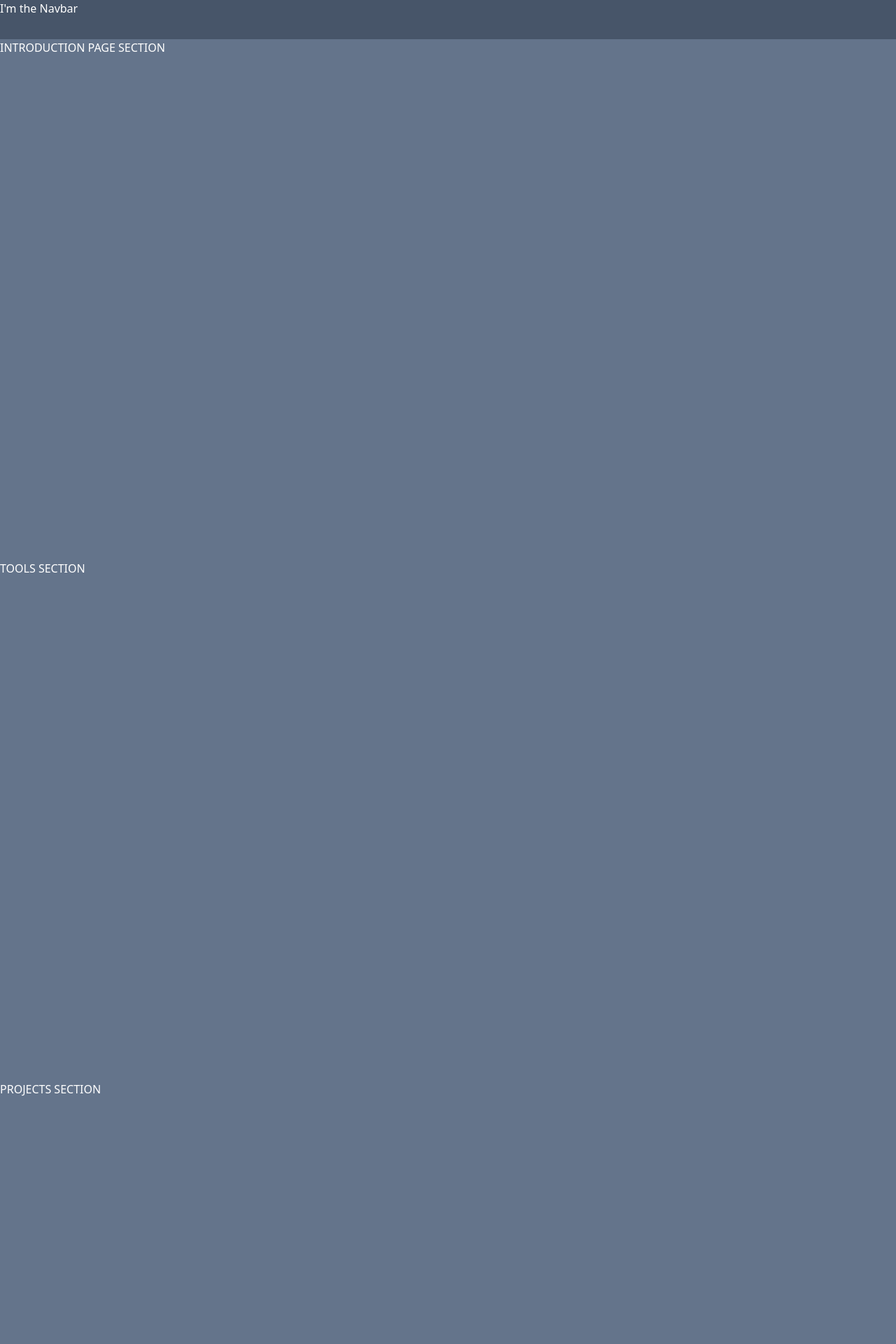
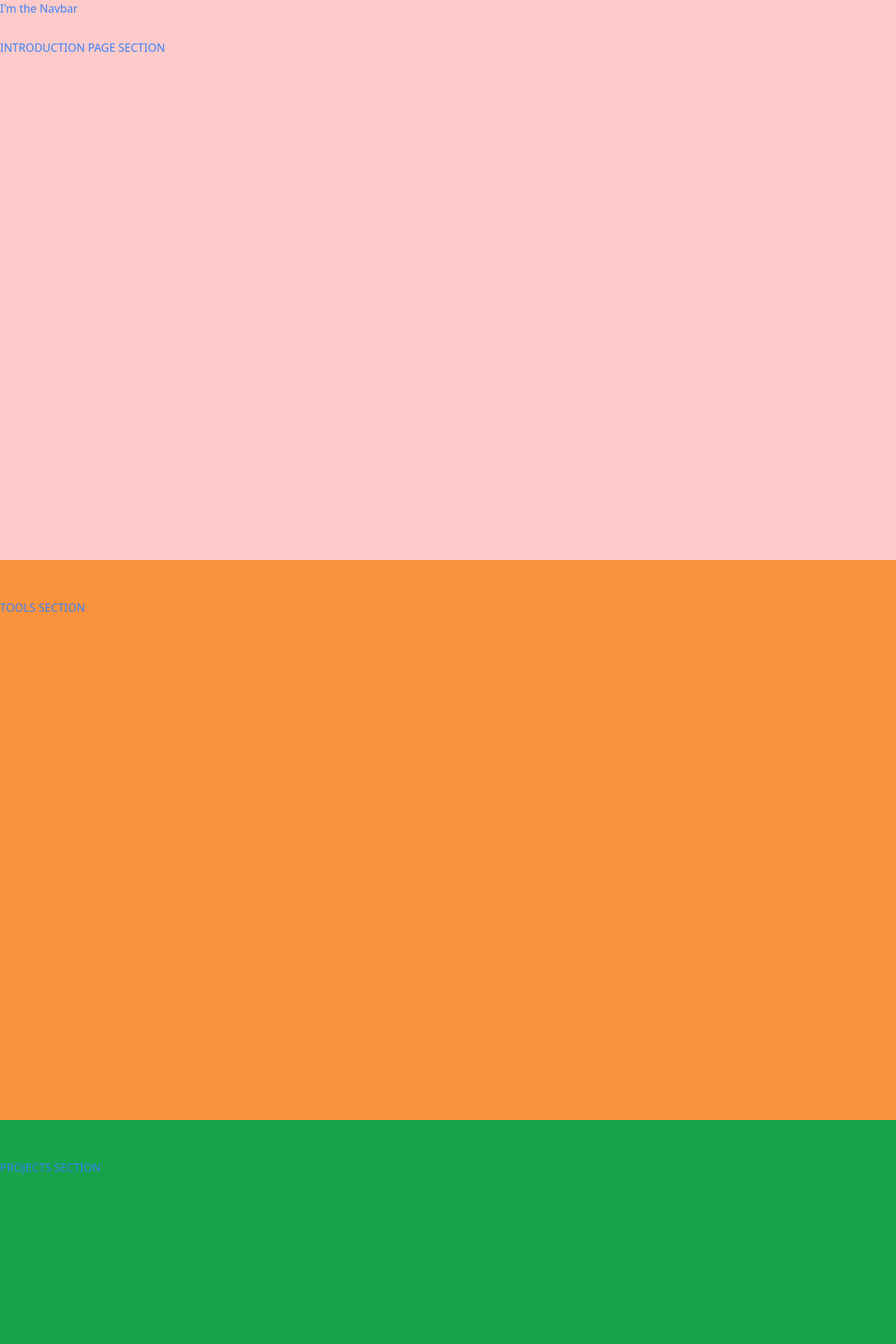
Before and after one commit to jro31/portfolio-v3, a Next.js app: page / in a window 1280 px wide. Shown: the top 1920 px of the page at 70% size. Built offline with nearby package versions, Linux system fonts and the light colour scheme.

Commit message:
Tweaks to scroll-snap

```diff
--- a/components/homepage-sections/SectionContainer.js
+++ b/components/homepage-sections/SectionContainer.js
@@ -1,5 +1,9 @@
 const SectionContainer = props => {
-  return <div className='h-screen-minus-nav snap-start'>{props.children}</div>;
+  return (
+    <div className={`h-screen box-border snap-start ${props.className || ''}`}>
+      <div className='pt-navbar-height'>{props.children}</div>
+    </div>
+  );
 };
 
 export default SectionContainer;
--- a/components/homepage-sections/introduction/Introduction.js
+++ b/components/homepage-sections/introduction/Introduction.js
@@ -1,7 +1,7 @@
 import SectionContainer from '../SectionContainer';
 
 const Introduction = () => {
-  return <SectionContainer>INTRODUCTION PAGE SECTION</SectionContainer>;
+  return <SectionContainer className='bg-red-200'>INTRODUCTION PAGE SECTION</SectionContainer>;
 };
 
 export default Introduction;
--- a/components/homepage-sections/projects/Projects.js
+++ b/components/homepage-sections/projects/Projects.js
@@ -1,7 +1,7 @@
 import SectionContainer from '../SectionContainer';
 
 const Projects = () => {
-  return <SectionContainer>PROJECTS SECTION</SectionContainer>;
+  return <SectionContainer className='bg-green-600'>PROJECTS SECTION</SectionContainer>;
 };
 
 export default Projects;
--- a/components/homepage-sections/tools/Tools.js
+++ b/components/homepage-sections/tools/Tools.js
@@ -1,7 +1,7 @@
 import SectionContainer from '../SectionContainer';
 
 const Tools = () => {
-  return <SectionContainer>TOOLS SECTION</SectionContainer>;
+  return <SectionContainer className='bg-orange-400'>TOOLS SECTION</SectionContainer>;
 };
 
 export default Tools;
--- a/components/layout/Layout.js
+++ b/components/layout/Layout.js
@@ -2,9 +2,9 @@ import Navbar from './navbar/Navbar';
 
 const Layout = props => {
   return (
-    <div className='bg-slate-500 mt-navbar-height text-white'>
+    <div className='bg-black text-blue-500'>
       <Navbar />
-      <main className='min-h-screen-minus-nav'>{props.children}</main>
+      <main className=''>{props.children}</main>
     </div>
   );
 };
--- a/components/layout/navbar/Navbar.js
+++ b/components/layout/navbar/Navbar.js
@@ -1,5 +1,7 @@
 const Navbar = () => {
-  return <div className='fixed top-0 h-navbar-height w-full bg-slate-600'>I&#39;m the Navbar</div>;
+  return (
+    <div className='fixed top-0 h-navbar-height w-full bg-transparent'>I&#39;m the Navbar</div>
+  );
 };
 
 export default Navbar;
--- a/pages/index.js
+++ b/pages/index.js
@@ -23,11 +23,9 @@ const HomePage = () => {
         <meta name='description' content='Generated by create next app' />
       </Head>
 
-      <div className=''>
-        <Introduction />
-        <Tools />
-        <Projects />
-      </div>
+      <Introduction />
+      <Tools />
+      <Projects />
       {/* <div onClick={testClickHandler}>The test reducer state is {testReducerState.toString()}</div> */}
     </Fragment>
   );
--- a/styles/globals.css
+++ b/styles/globals.css
@@ -5,5 +5,4 @@
 body,
 html {
   scroll-snap-type: y mandatory;
-  scroll-padding-top: 3.5rem;
 }
```
